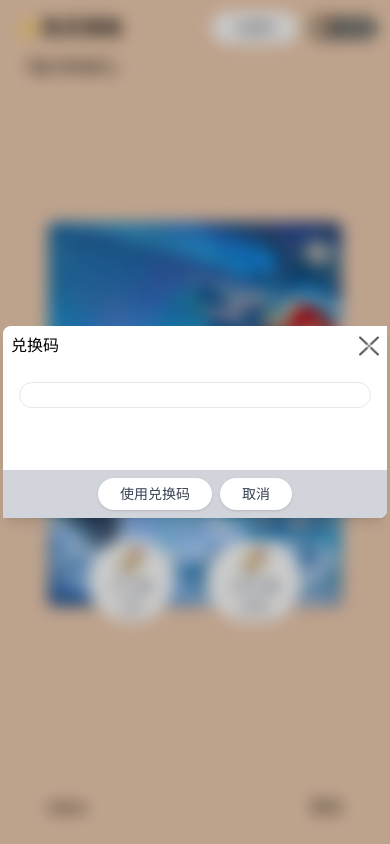
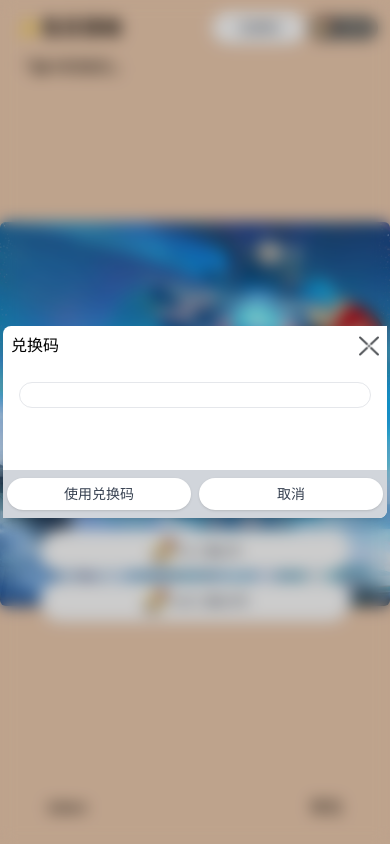
Before and after one commit to laiqfun/birthday, a Next.js app: page / in a window 390 px wide. Both pictures are taken after a click on the button "兑换码". Built offline with nearby package versions, Linux system fonts and the light colour scheme; a web font is replaced by a local one.

Commit message:
适配小屏幕

```diff
--- a/components/Banner.tsx
+++ b/components/Banner.tsx
@@ -36,7 +36,7 @@ export default function Banner() {
   }, []);
   return (
     <div
-      className="w-full h-96 mx-12 relative bg-cover rounded-md shadow-md max-w-3xl opacity-0"
+      className="w-full md:max-w-3xl h-96 md:mx-12  max-w-full mx-0 relative bg-cover rounded-md shadow-md opacity-0"
       style={{ backgroundImage: `url('${backgroundImage.src}')` }}
       ref={rootRef}
     >
@@ -47,15 +47,15 @@ export default function Banner() {
       </div>
       <div
         className={
-          "absolute right-0 bottom-0 translate-y-5 flex items-center px-6"
+          "absolute right-0 bottom-0 translate-y-5 flex items-center px-6 flex-col sm:flex-row w-full sm:w-auto"
         }
         ref={buttonGroupRef}
       >
         <div className={"flex-1"}></div>
-        <div className={"px-3"}>
+        <div className={"px-3 sm:w-auto w-full flex"}>
           <Button onClick={() => roll(1)} disabled={buttonDisabled}>
             <Image
-              style={{ display: "inherit" }}
+              className="inline"
               height={30}
               width={30}
               src={ticketImage.src}
@@ -64,10 +64,10 @@ export default function Banner() {
             <span>x1 | 抽1次</span>
           </Button>
         </div>
-        <div className={"px-3"}>
+        <div className={"px-3 sm:w-auto w-full flex"}>
           <Button onClick={() => roll(10)} disabled={buttonDisabled}>
             <Image
-              style={{ display: "inherit" }}
+              className="inline"
               height={30}
               width={30}
               src={ticketImage.src}
--- a/components/Button.tsx
+++ b/components/Button.tsx
@@ -13,7 +13,8 @@ export default function Button({
     <button
       className="
       p-1 px-5 m-1
-
+      w-full sm:w-auto
+      flex justify-center items-center
       shadow
       border-transparent border-2 rounded-full
       align-middle text-sm
--- a/components/CDKEYDialog.tsx
+++ b/components/CDKEYDialog.tsx
@@ -33,6 +33,7 @@ export default function CDKEYDialog({
     setLoading(false);
   }
   return (
+    <>
       <Dialog
         isShow={isShow}
         onClose={_onClose}
@@ -45,6 +46,7 @@ export default function CDKEYDialog({
             _onClose();
           }
         }}
+        disableButtons={loading}
       >
         <Input
           value={inputValue}
@@ -52,6 +54,7 @@ export default function CDKEYDialog({
           disabled={loading}
           hint={errorMessage}
         ></Input>
+      </Dialog>
       <Dialog
         isShow={showSuccessDialog}
         onClose={() => setShowSuccessDialog(false)}
@@ -59,6 +62,6 @@ export default function CDKEYDialog({
       >
         兑换成功
       </Dialog>
-    </Dialog>
+    </>
   );
 }
--- a/components/Dialog.tsx
+++ b/components/Dialog.tsx
@@ -15,6 +15,7 @@ export default function Dialog({
     onClose();
   },
   buttons = ["取消"],
+  disableButtons = false,
 }: {
   isShow: boolean;
   backdropCloseable?: boolean;
@@ -23,6 +24,7 @@ export default function Dialog({
   title?: string;
   onButtonClick?(index: number): unknown;
   buttons?: String[];
+  disableButtons?: boolean;
 }) {
   const rootRef = createRef<HTMLDivElement>();
   const containerRef = createRef<HTMLDivElement>();
@@ -81,6 +83,7 @@ export default function Dialog({
           <Image
             src={closeButton.src}
             width={20}
+            className="cursor-pointer hover:hue-rotate-30"
             alt={"关闭"}
             height={20}
             onClick={onClose}
@@ -89,7 +92,11 @@ export default function Dialog({
         <div className="flex-1 p-4">{children}</div>
         <div className="bg-gray-300 w-full h-12 items-center flex justify-center rounded-br-lg">
           {buttons.map((v, i) => (
-            <Button key={i} onClick={() => onButtonClick(i)}>
+            <Button
+              key={i}
+              onClick={() => onButtonClick(i)}
+              disabled={disableButtons}
+            >
               {v}
             </Button>
           ))}
```
Lines whose indentation alone changed are shown as unchanged.
